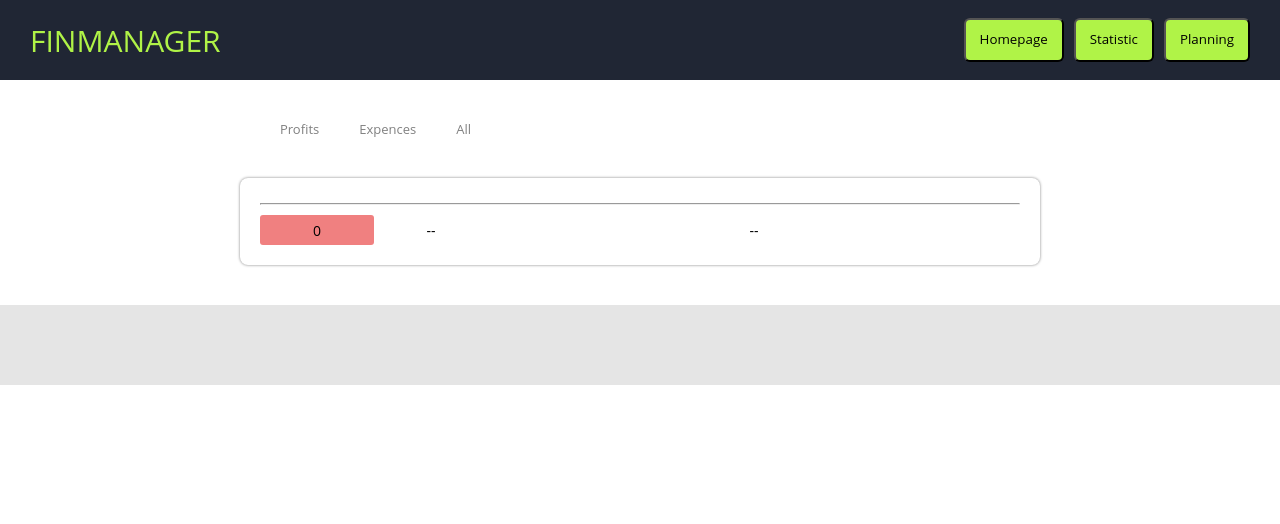
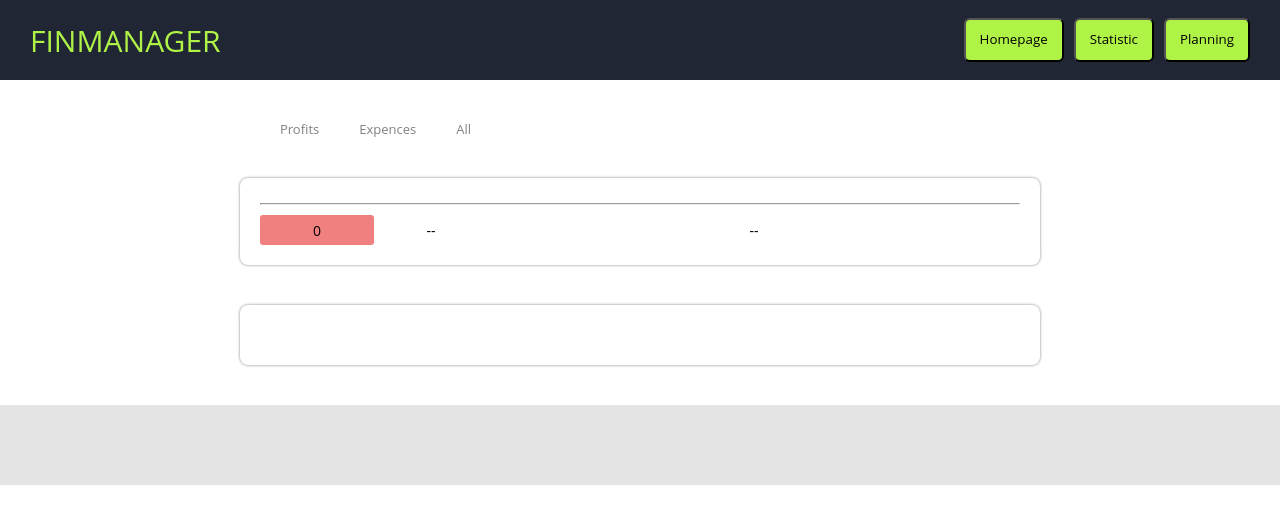
Before and after one commit to sp28337/react-learn, a React (Create React App) app: page / in a window 1280 px wide. Both pictures are taken after a click on the button "Statistic". Shown: the top 524 px of the page. Built offline with nearby package versions, Linux system fonts and the light colour scheme.

Commit message:
prepare DataChart

```diff
--- a/src/components/pages/Stat.jsx
+++ b/src/components/pages/Stat.jsx
@@ -1,6 +1,7 @@
 import React from 'react'
 import Foot from '../views/global/Foot'
 import DataList from '../views/local/DataList'
+import DataChart from '../views/local/DataChart'
 
 const Stat = (props) => {
 
@@ -9,6 +10,7 @@ const Stat = (props) => {
     return (
         <React.Fragment>
             <DataList data={statData}/>
+            <DataChart></DataChart>
             <Foot></Foot>
         </React.Fragment>
     )
--- /dev/null
+++ b/src/components/views/local/DataChart.jsx
@@ -0,0 +1,17 @@
+import React, { useEffect } from "react";
+import css from "../../../styles/dataList"
+
+const { DataContainer } = css
+
+const DataChart = (props) => {
+
+    useEffect(() => {}, [])
+
+    return (
+        <React.Fragment>
+            <DataContainer></DataContainer>
+        </React.Fragment>
+    )
+}
+
+export default DataChart
```
